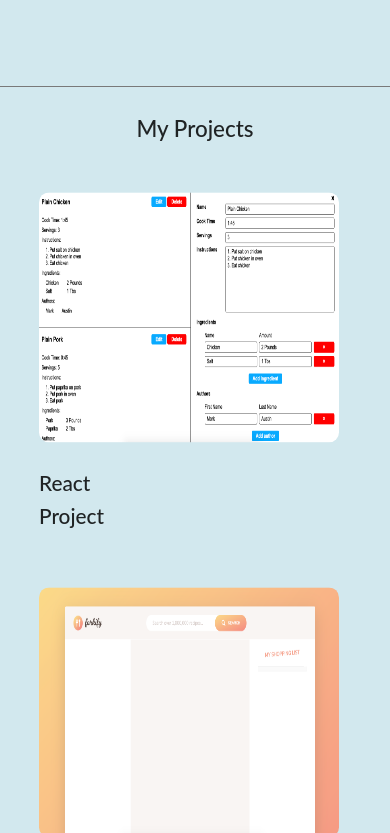
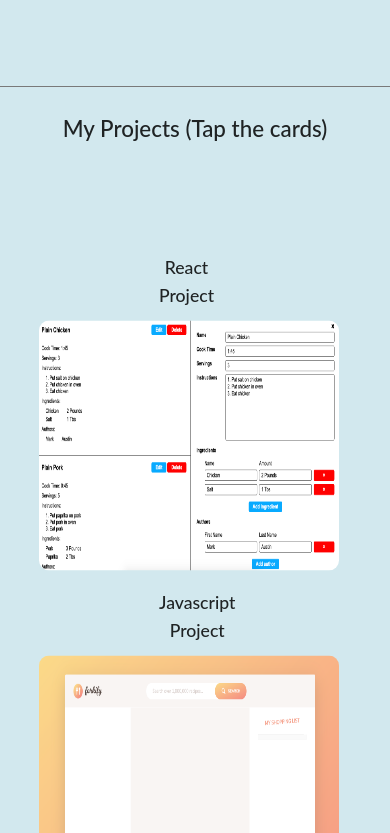
Before and after one commit to LukaScepanovic/portfolio, a React (Create React App) app: page / in a window 390 px wide. Shown: the part 991-1824 px from the top of the page. Built offline with nearby package versions, Linux system fonts and the light colour scheme.

Commit message:
added projects title

```diff
--- a/src/components/Projects.js
+++ b/src/components/Projects.js
@@ -22,7 +22,7 @@ export default function Projects() {
     return (
         <section className="projects" id="projects">
             <div className="services" id="services">
-                <h1 className="projectsTitle">My Projects</h1>
+                <h1 className="projectsTitle">My Projects (Tap the cards)</h1>
                 <div className="diff_services">
                     <div className="diff_service_item">
                         <img src="img/reactCourse.png" alt="Service_image" />
--- a/src/css/navigation.css
+++ b/src/css/navigation.css
@@ -9,8 +9,6 @@
 .navbar_items li:hover {
     background-color: #555;
     border-radius: 20px;
-    width: 140px;
-    /* padding: 10px; */
 }
 
 .navbar .navbar_items ul {
--- a/src/css/projects.css
+++ b/src/css/projects.css
@@ -3,7 +3,7 @@
 }
 
 .projectsTitle {
-    margin-bottom: 100px;
+    margin-bottom: 200px;
 }
 
 .services {
@@ -31,12 +31,14 @@
 .diff_service_item img{
     width: 25rem;
     height: 20rem;
+    margin-top: 10px;
     margin-bottom: 25px;
     border-radius: 10px;
 }
 
 .content {
     position: absolute;
+    margin-top: 10px;
     top: 40%;
     left: 50%;
     transform: translate(-50%, -50%);
@@ -48,6 +50,7 @@
 
 .overlay {
     position: absolute;
+    margin-top: 10px;
     top: 0;
     left: 0;
     bottom: 0;
@@ -68,15 +71,15 @@
 
 
 .diff_service_item h1 {
-    margin-bottom: 5px;
     font-size: 1.3rem;
-    position: relative;
-    left: 60%;
+    position: absolute;
+    left: 9rem;
+    top: -20%;
 }
 
 .img-btn {
     position: absolute;
-    top: 60%;
+    top: 65%;
     left: 15%;
 }
 
@@ -89,25 +92,15 @@
         .overlay {
             width: 300px;
             height: 250px;
-            /* margin-left: 20px; */
         }
         .diff_service_item img{
             width: 300px;
             height: 250px;
-            /* margin-bottom: 25px; */
-            /* margin-left: 20px; */
         }
         .diff_service_item h3 {
             text-align: center;
             font-size: 16px;
-            /* padding-bottom: 10px; */
         }
-        /* .services h1 {
-            font-size: 25px;
-            position: relative;
-            height: 80px;
-        } */
-
         .content {
             font-size: 13px;
         }
@@ -115,6 +108,11 @@
         .img-btn {
             top: 60%;
             left: 0%;
+        }
+        .diff_service_item h1 {
+            font-size: 1.1rem;
+            left: 7.5rem;
+            top: -20%;
         }
 }
 
@@ -124,14 +122,12 @@
     }
     .diff_services {
         align-items: center;
-
+    }
 }
 
 @media (max-width: 1044px) {
     .projects {
         height: 210vh;
-    }
-
     }
 }
 
@@ -139,4 +135,5 @@
     .projects {
         height: 250vh;
     }
+
 }
```
Also changed, not shown: src/components/Buttons.js (deleted, +0 -9 lines).
